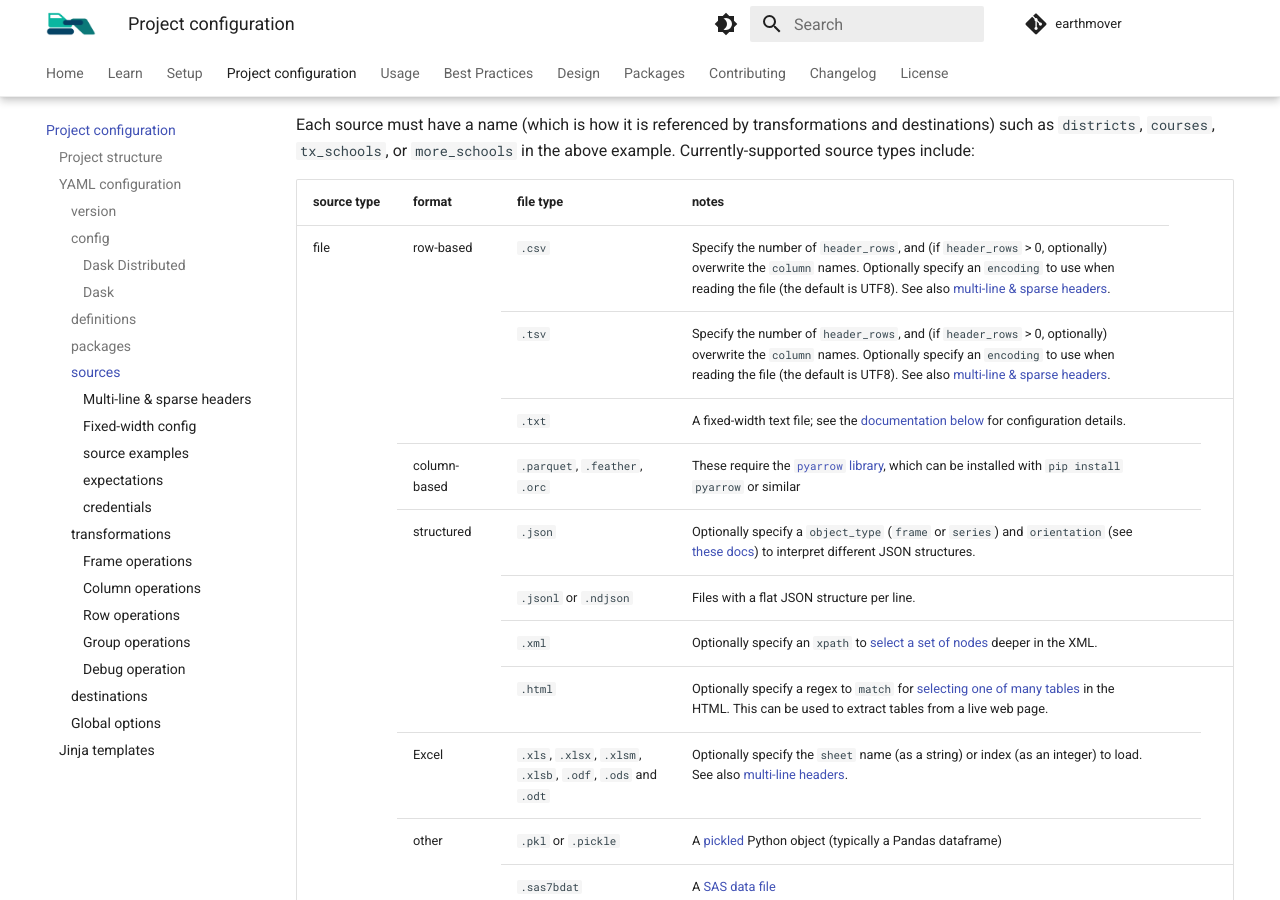
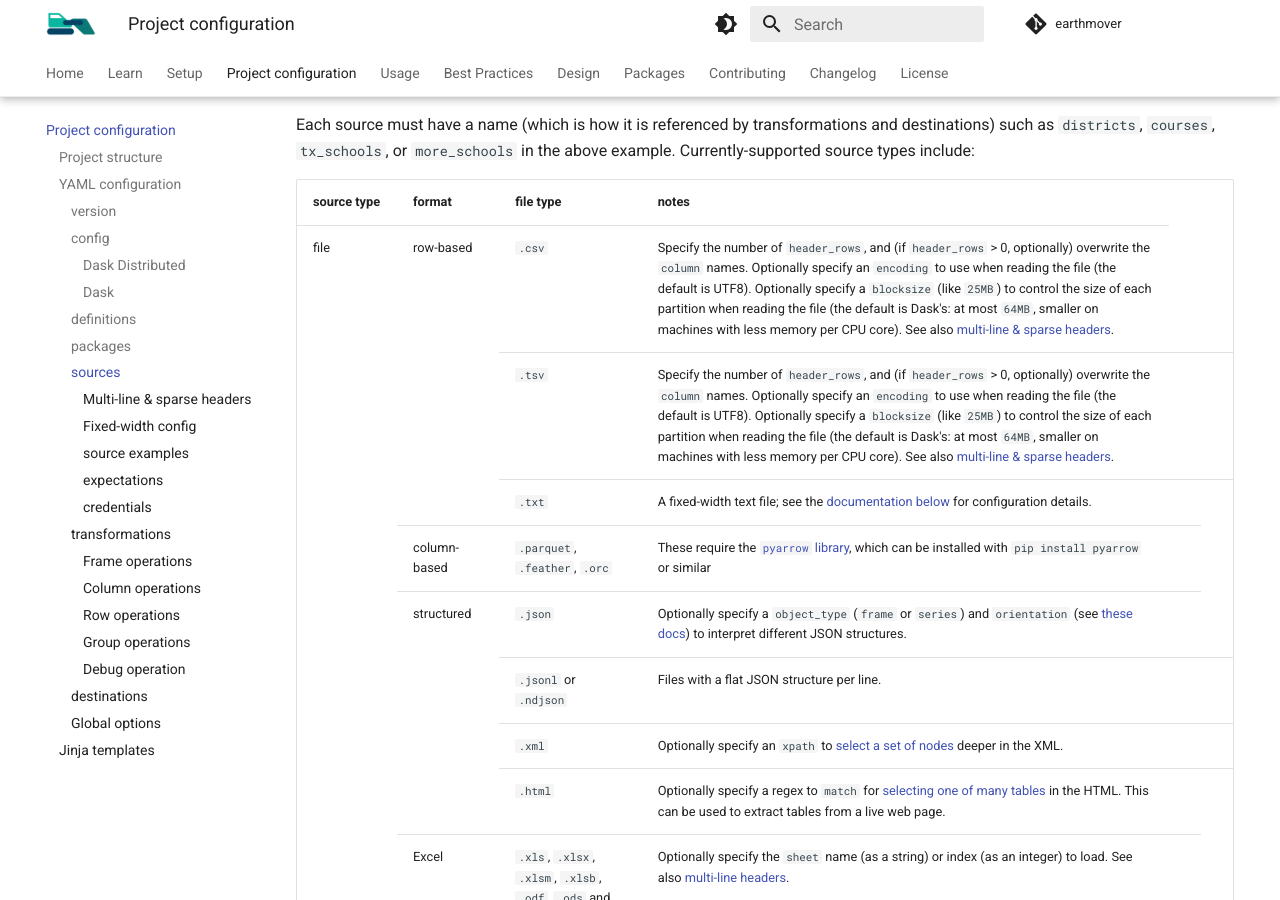
Before and after one commit to edanalytics/earthmover, an MkDocs documentation site: the page built from docs/configuration.md, in a window 1280 px wide and 900 px high, scrolled down 6146 px. Built offline with MkDocs 1.6.1 and Material for MkDocs 9.7.7, drawn with Linux system fonts in a browser that asks for light colours; comment, search, counter and statistics services are not loaded.

Commit message:
bugfix ensure defaults under distributed match non-distributed

```diff
--- a/docs/configuration.md
+++ b/docs/configuration.md
@@ -227,8 +227,8 @@ Each source must have a name (which is how it is referenced by transformations a
 
 | source type | format | file type | notes |
 |---|---|---|---|
-| file {: rowspan=13} | row-based {: rowspan=3} | `.csv` | Specify the number of `header_rows`, and (if `header_rows` > 0, optionally) overwrite the `column` names. Optionally specify an `encoding` to use when reading the file (the default is UTF8). See also [multi-line & sparse headers](#multi-line-sparse-headers). |
-| `.tsv` | Specify the number of `header_rows`, and (if `header_rows` > 0, optionally) overwrite the `column` names. Optionally specify an `encoding` to use when reading the file (the default is UTF8). See also [multi-line & sparse headers](#multi-line-sparse-headers). |
+| file {: rowspan=13} | row-based {: rowspan=3} | `.csv` | Specify the number of `header_rows`, and (if `header_rows` > 0, optionally) overwrite the `column` names. Optionally specify an `encoding` to use when reading the file (the default is UTF8). Optionally specify a `blocksize` (like `25MB`) to control the size of each partition when reading the file (the default is Dask's: at most `64MB`, smaller on machines with less memory per CPU core). See also [multi-line & sparse headers](#multi-line-sparse-headers). |
+| `.tsv` | Specify the number of `header_rows`, and (if `header_rows` > 0, optionally) overwrite the `column` names. Optionally specify an `encoding` to use when reading the file (the default is UTF8). Optionally specify a `blocksize` (like `25MB`) to control the size of each partition when reading the file (the default is Dask's: at most `64MB`, smaller on machines with less memory per CPU core). See also [multi-line & sparse headers](#multi-line-sparse-headers). |
 | `.txt` | A fixed-width text file; see the [documentation below](#fixed-width-config) for configuration details. |
 | column-based | `.parquet`, `.feather`, `.orc` | These require the [`pyarrow` library](https://arrow.apache.org/docs/python/index.html), which can be installed with `pip install pyarrow` or similar |
 | structured {: rowspan=4} | `.json` | Optionally specify a `object_type` (`frame` or `series`) and `orientation` (see [these docs](https://pandas.pydata.org/docs/reference/api/pandas.read_json.html)) to interpret different JSON structures. |
--- a/docs/design.md
+++ b/docs/design.md
@@ -91,7 +91,7 @@ Union is quite straightforward; the partitions of two (or more) dataframes are s
 
 
 #### column operations
-[Column operations](./configuration#column-operations) such as `add_columns`, `modify_columns`, `keep_columns`, `drop_columns`, `map_values`, etc. can be applied to each partition separately, and so are highly parallelizable. They can increase the size of partitions; in this case, one can keep partitions smaller specifying a `source`'s `blocksize` smaller than the default `25MB`.
+[Column operations](./configuration#column-operations) such as `add_columns`, `modify_columns`, `keep_columns`, `drop_columns`, `map_values`, etc. can be applied to each partition separately, and so are highly parallelizable. They can increase the size of partitions; in this case, one can keep partitions smaller specifying a smaller `blocksize` on a `source` (the default is Dask's: at most `64MB`).
 
 ![dask dataframe concat](./assets/dask-dataframe-column-ops.png)
 
--- a/docs/usage.md
+++ b/docs/usage.md
@@ -348,4 +348,4 @@ Empirically, we find 4 workers optimal for many types of workloads. See [Design
 
 #### Optimization tips
 * Using `sort_rows` before `join` or `group_by` operations can help them be more performant.
-* If Dask is running out of memory during `earthmover run` (Dask workers getting "killed", Dask erors about shuffle, etc.), try specifying `sources.{source}.blocksize` in `earthmover.yaml`: the default is `25MB` but if transformations significantly increase data size (creating JSONL often does), a smaller value like `5MB` or even `2MB` may work better
+* If Dask is running out of memory during `earthmover run` (Dask workers getting "killed", Dask erors about shuffle, etc.), try specifying `sources.{source}.blocksize` in `earthmover.yaml`: the default is Dask's (at most `64MB`) but if transformations significantly increase data size (creating JSONL often does), a smaller value like `5MB` or even `2MB` may work better
```
Also changed, not shown: other parts of docs/configuration.md (+1 -1 lines), 3 other files.
